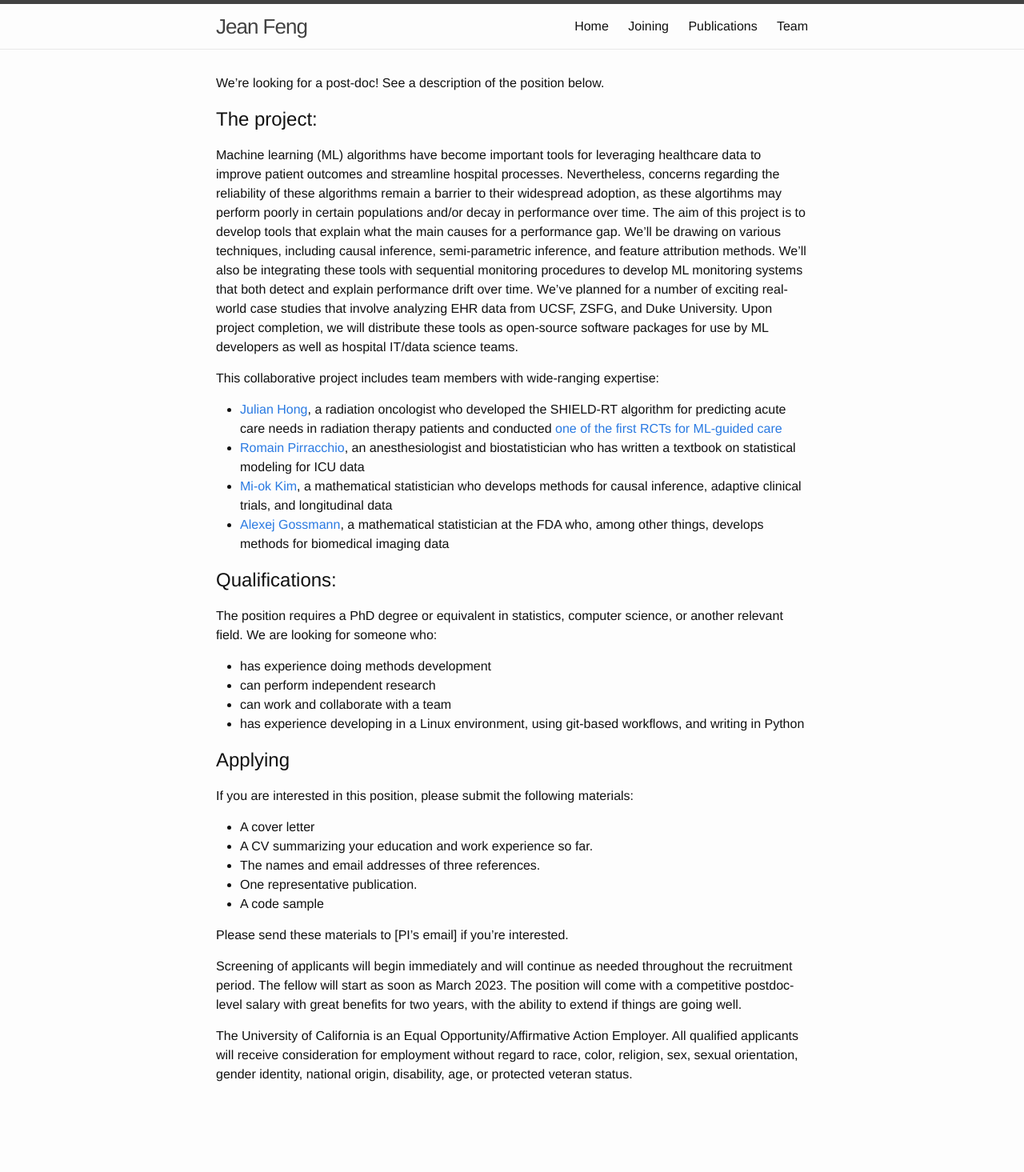
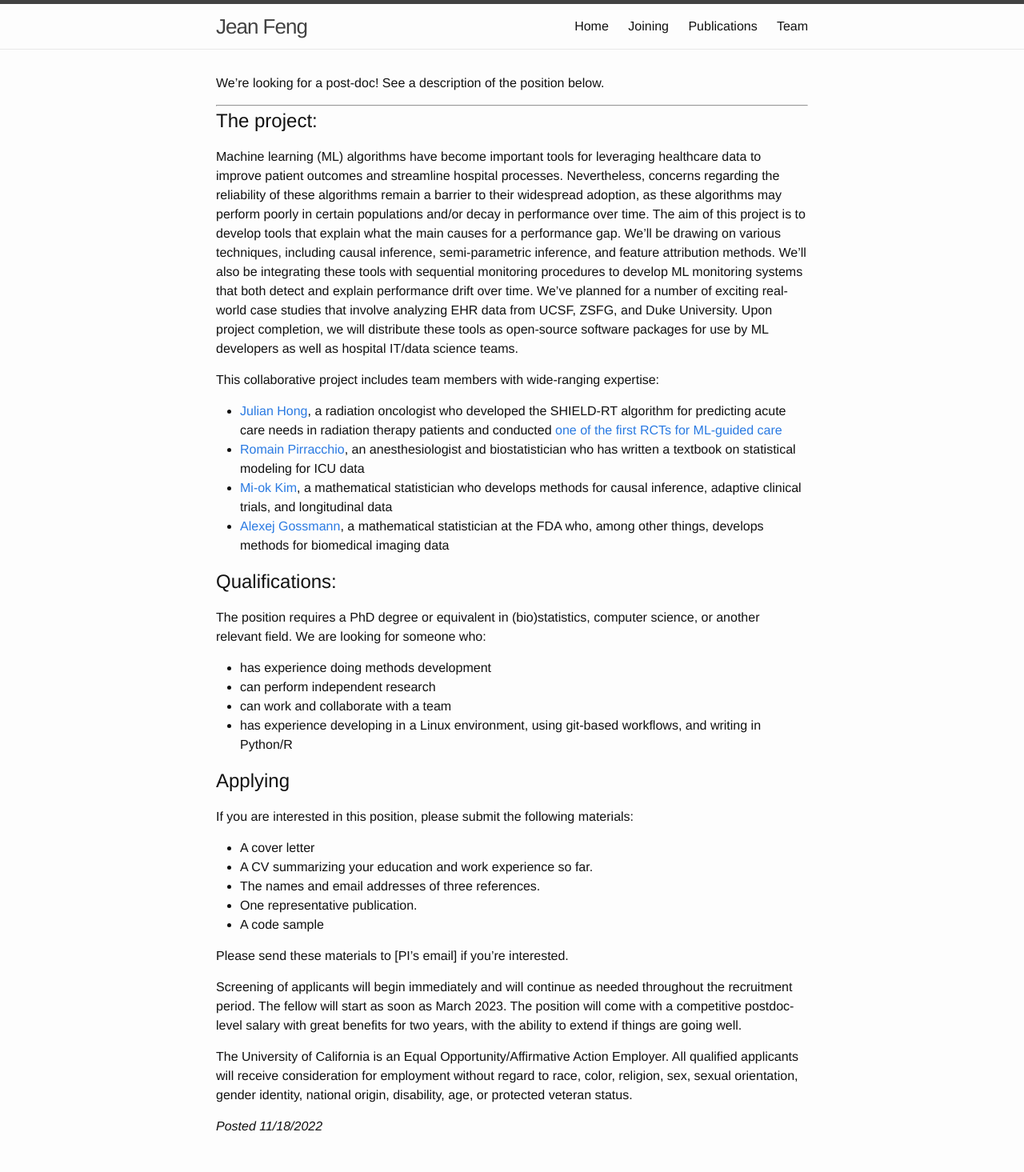
Before and after one commit to jjfeng/jjfeng.github.io, a Jekyll site: the page built from joining.md, in a window 1280 px wide. Shown: the whole page at 80% size. Built offline with Jekyll 4.4.1, drawn with Linux system fonts in a browser that asks for light colours; before the commit the page ends 1400 px from its top, so only the background shows below that.

Commit message:
update joining

```diff
--- a/joining.md
+++ b/joining.md
@@ -5,9 +5,11 @@ title: Joining
 
 We're looking for a post-doc! See a description of the position below.
 
+-------
+
 ## The project:
 Machine learning (ML) algorithms have become important tools for leveraging healthcare data to improve patient outcomes and streamline hospital processes.
-Nevertheless, concerns regarding the reliability of these algorithms remain a barrier to their widespread adoption, as these algortihms may perform poorly in certain populations and/or decay in performance over time.
+Nevertheless, concerns regarding the reliability of these algorithms remain a barrier to their widespread adoption, as these algorithms may perform poorly in certain populations and/or decay in performance over time.
 The aim of this project is to develop tools that explain what the main causes for a performance gap.
 We'll be drawing on various techniques, including causal inference, semi-parametric inference, and feature attribution methods.
 We'll also be integrating these tools with sequential monitoring procedures to develop ML monitoring systems that both detect and explain performance drift over time.
@@ -21,12 +23,12 @@ This collaborative project includes team members with wide-ranging expertise:
 * [Alexej Gossmann](https://www.alexejgossmann.com/), a mathematical statistician at the FDA who, among other things, develops methods for  biomedical imaging data
 
 ## Qualifications:
-The position requires a PhD degree or equivalent in statistics, computer science, or another relevant field.
+The position requires a PhD degree or equivalent in (bio)statistics, computer science, or another relevant field.
 We are looking for someone who:
 * has experience doing methods development
 * can perform independent research
 * can work and collaborate with a team
-* has experience developing in a Linux environment, using git-based workflows, and writing in Python
+* has experience developing in a Linux environment, using git-based workflows, and writing in Python/R
 
 ## Applying
 If you are interested in this position, please submit the following materials:
@@ -43,3 +45,5 @@ Screening of applicants will begin immediately and will continue as needed throu
 The position will come with a competitive postdoc-level salary with great benefits for two years, with the ability to extend if things are going well.
 
 The University of California is an Equal Opportunity/Affirmative Action Employer. All qualified applicants will receive consideration for employment without regard to race, color, religion, sex, sexual orientation, gender identity, national origin, disability, age, or protected veteran status.
+
+*Posted 11/18/2022*
```
